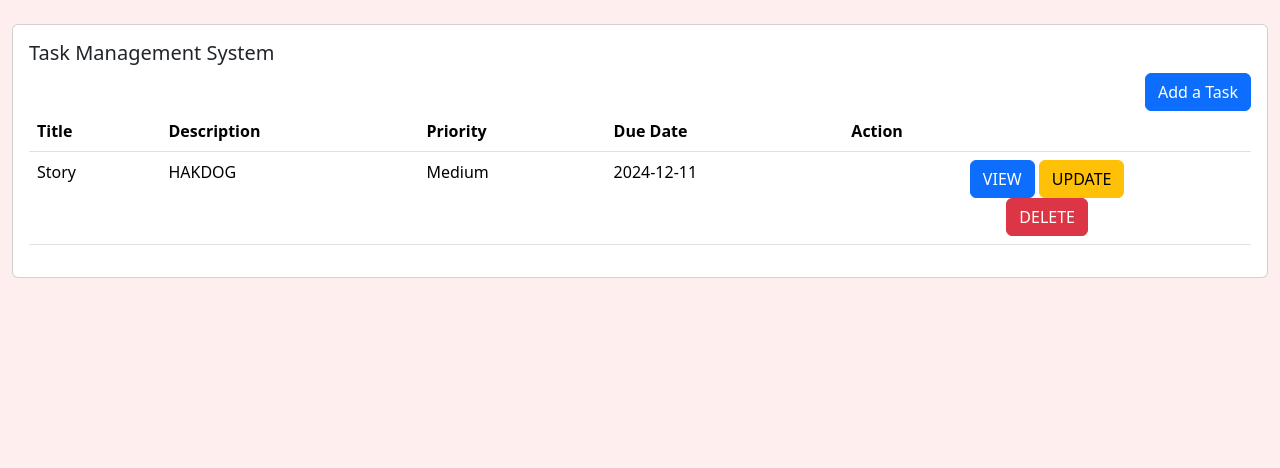
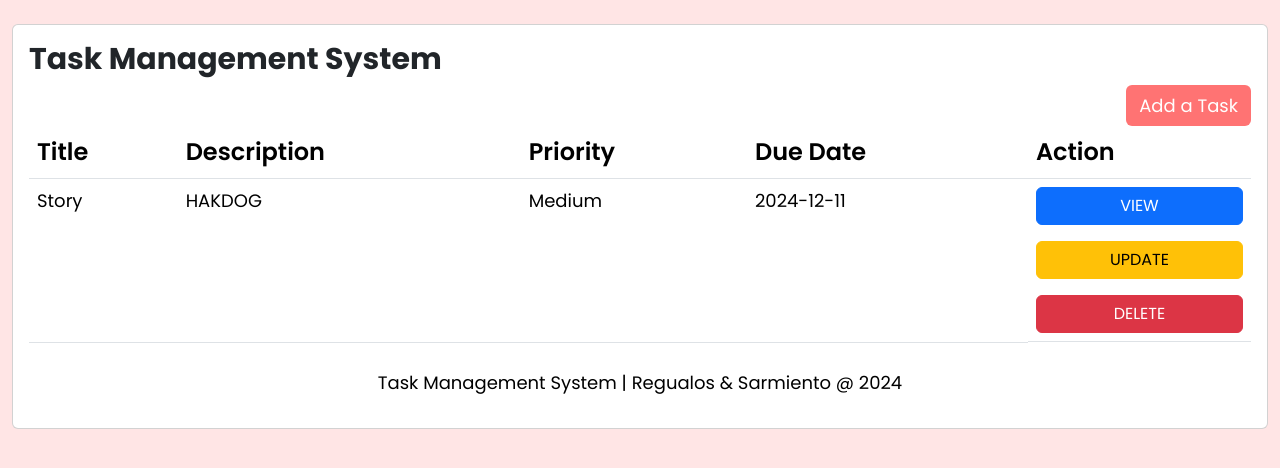
Before and after one commit to AlbertJin1/Activity-Scenario-Task-Management-System--PHP-CRUD-, a PHP site: page / in a window 1280 px wide. Shown: the top 468 px of the page. Run offline with PHP 8.4, Linux system fonts and the light colour scheme; data comes from the database, SQL or seed files in the repository.

Commit message:
STABLE FINISHED

```diff
--- a/assets/css/style.css
+++ b/assets/css/style.css
@@ -1,9 +1,11 @@
 textarea {
     resize: none;
+    font-family: "Poppins", sans-serif;
+    font-weight: 400;
 }
 
 body {
-    background-color: #FFEEEE;
+    background-color: #FFE5E5;
 }
 
 label {
@@ -15,3 +17,64 @@ h1 {
     font-family: "Poppins", sans-serif;
     font-weight: 900;
 }
+
+h5 {
+    font-family: "Poppins", sans-serif;
+    font-weight: 700;
+}
+
+th {
+    font-family: "Poppins", sans-serif;
+    font-weight: 600;
+    font-size: 24px;
+}
+
+td,
+select,
+input {
+    font-family: "Poppins", sans-serif;
+    font-weight: 400;
+}
+
+td {
+    font-size: 18px;
+}
+
+#mgaButtons {
+    background-color: #FF7373;
+    color: white;
+    font-family: "Poppins", sans-serif;
+    font-weight: 400;
+    transition: all 0.25s ease-in-out;
+}
+
+#mgaButtons:hover {
+    background-color: #ffabab;
+    transition: all 0.25s ease-in-out;
+}
+
+.card-title {
+    font-family: "Poppins", sans-serif;
+    font-size: 30px;
+}
+
+#customFont-Button {
+    font-size: 16px;
+}
+
+.btn.task {
+    font-size: 18px;
+}
+
+footer {
+    font-family: "Poppins", sans-serif;
+    font-weight: 400;
+    font-size: 18px;
+    position: relative;
+    bottom: 0;
+    left: 0;
+    width: 100%;
+    color: black;
+    text-align: center;
+    padding-top: 10px;
+}
--- a/create_task.php
+++ b/create_task.php
@@ -21,7 +21,7 @@ include("config.php");
 
 <body>
 
-    <h1 class="text-center mt-4">Creating a Task</h1>
+    <h1 class="text-center mt-4">Create a Task</h1>
     <div class="container mt-4">
         <div class="row justify-content-center">
             <div class="col-lg-9">
@@ -54,9 +54,9 @@ include("config.php");
                         </div>
 
                         <div class="col-md-12 mb-3 text-center mt-4">
-                            <button type="button" value="Back" class="btn btn-primary" onclick="history.back();"
+                            <button type="button" value="Back" class="btn" id="mgaButtons" onclick="history.back();"
                                 style="float: left;">Go Back</button>
-                            <button type="submit" name="insertTask" class="btn btn-primary "
+                            <button type="submit" name="insertTask" class="btn" id="mgaButtons"
                                 style="float: right;">Submit</button>
                         </div>
                     </div>
--- a/view_tasks.php
+++ b/view_tasks.php
@@ -7,7 +7,7 @@
                     <div class="card-body">
                         <h5 class="card-title">Task Management System</h5>
 
-                        <a href="create_task.php" style="float: right;" class="btn btn-primary">Add a Task</a>
+                        <a href="create_task.php" style="float: right;" class="btn task" id="mgaButtons">Add a Task</a>
 
                         <!-- Table with stripped rows -->
                         <table class="table datatable">
@@ -43,17 +43,15 @@
                                                 <?= $row['due_date']; ?>
                                             </td>
 
-                                            <td class="text-center">
+                                            <td class="text-center vstack gap-3 mx-auto">
 
-                                                <a type="button" class="btn btn-primary"
+                                                <a type="button" class="btn btn-primary" id="customFont-Button"
                                                     href="index.php?id=<?= $row['id']; ?>">VIEW</a>
-                                                <a type="button" class="btn btn-warning"
+                                                <a type="button" class="btn btn-warning" id="customFont-Button"
                                                     href="edit_task.php?id=<?= $row['id']; ?>">UPDATE</a>
+                                                <a type="button" class="btn btn-danger" id="customFont-Button"
+                                                    href="delete_task.php?id=<?= $row['id']; ?>">DELETE</a>
 
-                                                <form action="process.php" method="POST">
-                                                    <input type="hidden" name="id" value="<?= $row['id']; ?>">
-                                                    <button type="submit" class="btn btn-danger" name=" ">DELETE</button>
-                                                </form>
                                             </td>
                                         </tr>
 
@@ -71,10 +69,11 @@
                             </tbody>
                         </table>
                         <!-- End Table with stripped rows -->
-
+                        <footer>
+                            <p>Task Management System | Regualos & Sarmiento @ 2024</p>
+                        </footer>
                     </div>
                 </div>
-
             </div>
         </div>
     </section>
```
Also changed, not shown: delete_task.php (+24 -0 lines), edit_task.php (+8 -8 lines), guides-used.txt (added, +8 -0 lines), process.php (+8 -6 lines).
